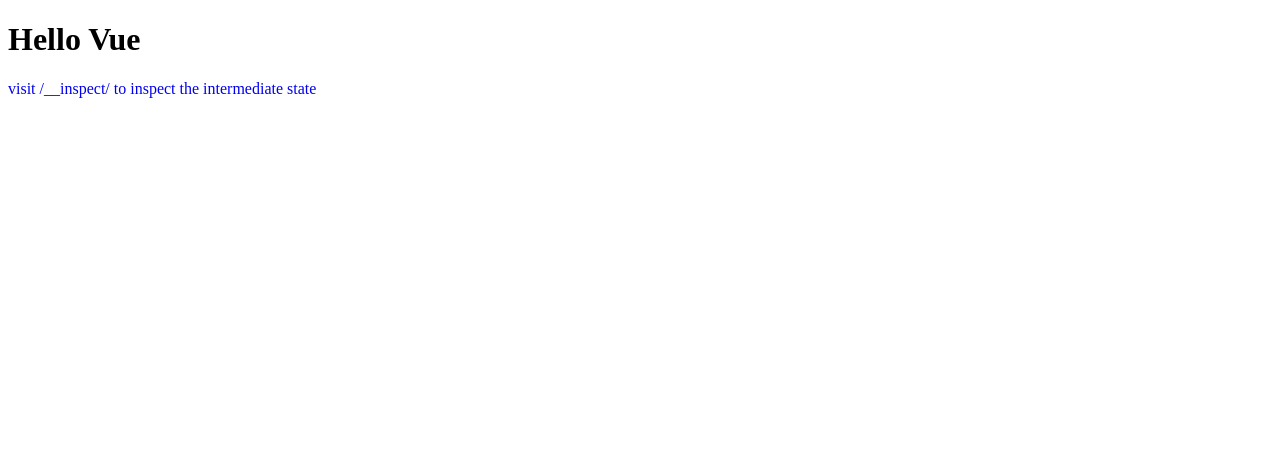
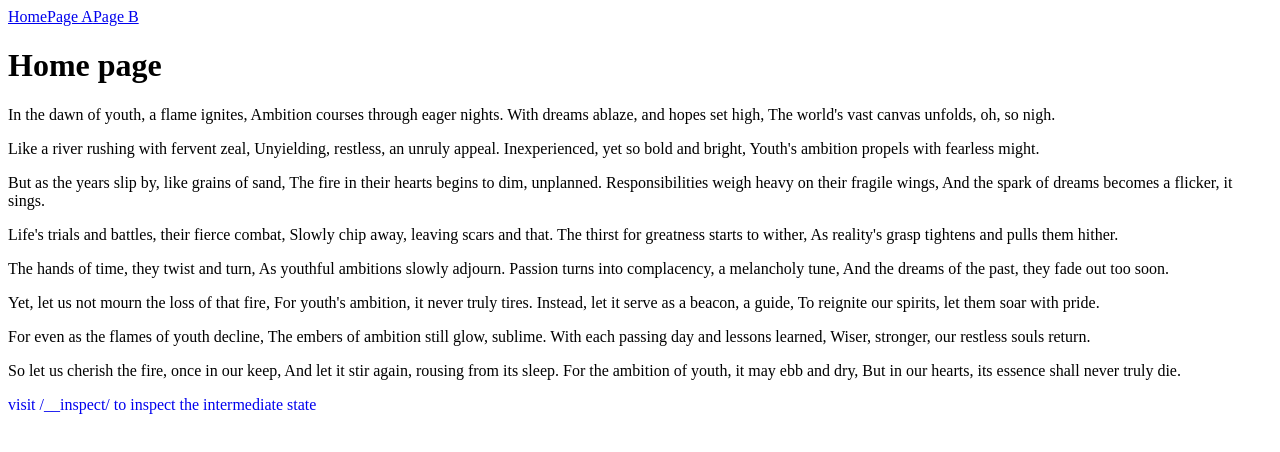
Before and after one commit to formkit/unplugin-formkit, a JavaScript app in the folder playground/: page / in a window 1280 px wide. Shown: the top 452 px of the page. Built offline with nearby package versions, Linux system fonts and the light colour scheme.

Commit message:
fix: dont import if missing formkit.config

```diff
--- a/playground/App.vue
+++ b/playground/App.vue
@@ -2,5 +2,10 @@
 </script>
 
 <template>
-  <h1>Hello Vue</h1>
+  <nav>
+    <RouterLink to="/">Home</RouterLink>
+    <RouterLink to="/page-a">Page A</RouterLink>
+    <RouterLink to="/page-b">Page B</RouterLink>
+  </nav>
+  <RouterView />
 </template>
--- a/playground/main.ts
+++ b/playground/main.ts
@@ -1,6 +1,27 @@
 import { createApp } from 'vue'
 import App from './App.vue'
+import { createRouter, createWebHistory } from 'vue-router'
 
 const app = createApp(App)
 
+app.use(
+  createRouter({
+    history: createWebHistory(),
+    routes: [
+      {
+        path: '/',
+        component: () => import('./pages/Home.vue'),
+      },
+      {
+        path: '/page-a',
+        component: () => import('./pages/PageA.vue'),
+      },
+      {
+        path: '/page-b',
+        component: () => import('./pages/PageB.vue'),
+      },
+    ],
+  }),
+)
+
 app.mount('#app')
--- /dev/null
+++ b/playground/pages/Home.vue
@@ -0,0 +1,45 @@
+<script setup lang="ts"></script>
+
+<template>
+  <h1>Home page</h1>
+  <p>
+    In the dawn of youth, a flame ignites, Ambition courses through eager
+    nights. With dreams ablaze, and hopes set high, The world's vast canvas
+    unfolds, oh, so nigh.
+  </p>
+  <p>
+    Like a river rushing with fervent zeal, Unyielding, restless, an unruly
+    appeal. Inexperienced, yet so bold and bright, Youth's ambition propels with
+    fearless might.
+  </p>
+  <p>
+    But as the years slip by, like grains of sand, The fire in their hearts
+    begins to dim, unplanned. Responsibilities weigh heavy on their fragile
+    wings, And the spark of dreams becomes a flicker, it sings.
+  </p>
+  <p>
+    Life's trials and battles, their fierce combat, Slowly chip away, leaving
+    scars and that. The thirst for greatness starts to wither, As reality's
+    grasp tightens and pulls them hither.
+  </p>
+  <p>
+    The hands of time, they twist and turn, As youthful ambitions slowly
+    adjourn. Passion turns into complacency, a melancholy tune, And the dreams
+    of the past, they fade out too soon.
+  </p>
+  <p>
+    Yet, let us not mourn the loss of that fire, For youth's ambition, it never
+    truly tires. Instead, let it serve as a beacon, a guide, To reignite our
+    spirits, let them soar with pride.
+  </p>
+  <p>
+    For even as the flames of youth decline, The embers of ambition still glow,
+    sublime. With each passing day and lessons learned, Wiser, stronger, our
+    restless souls return.
+  </p>
+  <p>
+    So let us cherish the fire, once in our keep, And let it stir again, rousing
+    from its sleep. For the ambition of youth, it may ebb and dry, But in our
+    hearts, its essence shall never truly die.
+  </p>
+</template>
--- /dev/null
+++ b/playground/pages/PageA.vue
@@ -0,0 +1,14 @@
+<script setup lang="ts">
+import { FormKit } from '@formkit/vue'
+</script>
+
+<template>
+  <div>
+    <h1>I have some a FormKit 👀</h1>
+    <FormKit
+      type="text"
+      label="Your name"
+      help="Enter your name"
+    />
+  </div>
+</template>
--- /dev/null
+++ b/playground/pages/PageB.vue
@@ -0,0 +1,8 @@
+<script setup lang="ts">
+</script>
+
+<template>
+  <div>
+    <h1>Nothing to see here</h1>
+  </div>
+</template>
```
Also changed, not shown: playground/package.json (+7 -1 lines).
